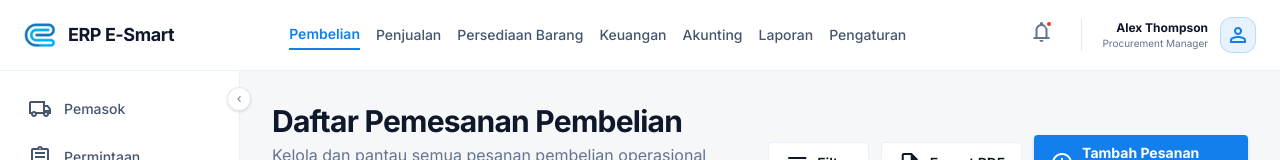
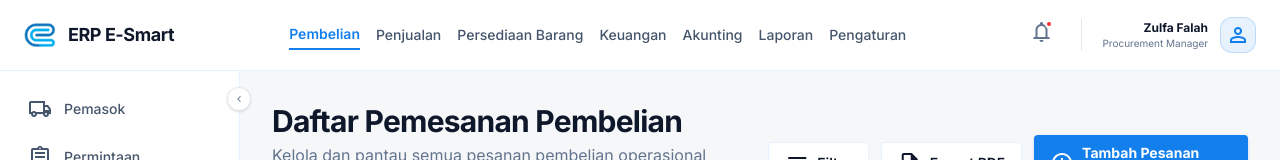
Before and after one commit to zulfafalah/erp, a Next.js app: page /purchase-order in a window 1280 px wide. Shown: the top 160 px of the page. Built offline with nearby package versions, Linux system fonts and the light colour scheme.

Commit message:
chore: update hardcoded user display name from Alex Thompson to Zulfa Falah in Navbar and StatusBar components.

```diff
--- a/app/components/Navbar.tsx
+++ b/app/components/Navbar.tsx
@@ -75,7 +75,7 @@
 
                     <div className="flex items-center gap-3">
                         <div className="text-right hidden md:block">
-                            <p className="text-xs font-bold text-slate-900">Alex Thompson</p>
+                            <p className="text-xs font-bold text-slate-900">Zulfa Falah</p>
                             <p className="text-[10px] text-slate-500">Procurement Manager</p>
                         </div>
                         <div className="size-8 md:size-9 rounded-full bg-primary/10 border border-primary/20 overflow-hidden flex items-center justify-center shrink-0">
@@ -117,7 +117,7 @@
                             <span className="material-symbols-outlined text-primary">person</span>
                         </div>
                         <div>
-                            <p className="font-bold text-slate-900">Alex Thompson</p>
+                            <p className="font-bold text-slate-900">Zulfa Falah</p>
                             <p className="text-xs text-slate-500">Procurement Manager</p>
                         </div>
                     </div>
--- a/app/components/StatusBar.tsx
+++ b/app/components/StatusBar.tsx
@@ -22,7 +22,7 @@
             <div className="flex gap-2 md:gap-4 items-center shrink-0">
                 <span className="hidden 2xl:inline">Shortcut Keys: F2-Save, F5-Refresh, F8-Print</span>
                 <span className="text-slate-200">
-                    <span className="hidden sm:inline">User: </span>Alex T.
+                    <span className="hidden sm:inline">User: </span>Zulfa F.
                     <span className="hidden sm:inline"> | Time: 14:22:10</span>
                 </span>
             </div>
```
